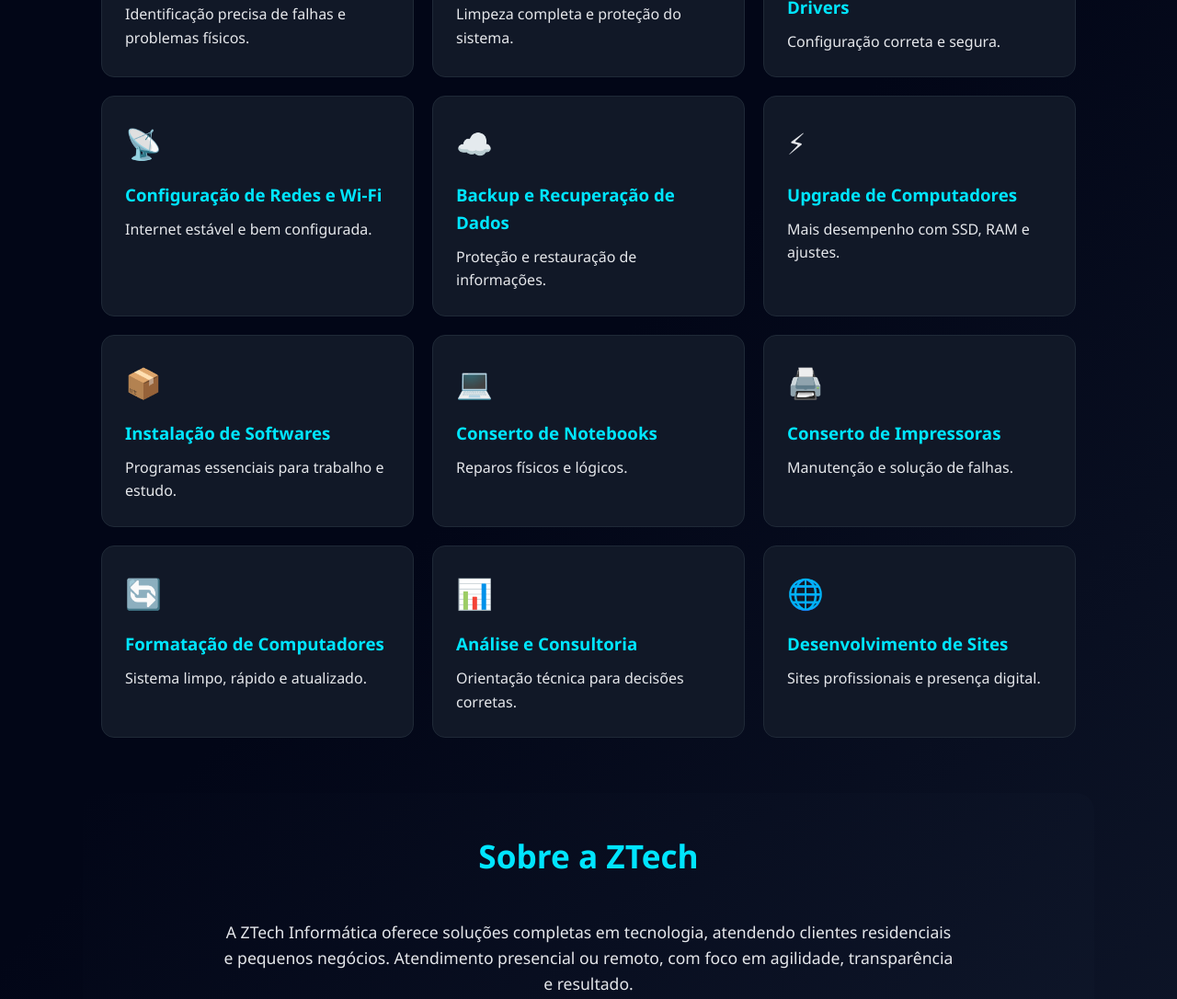
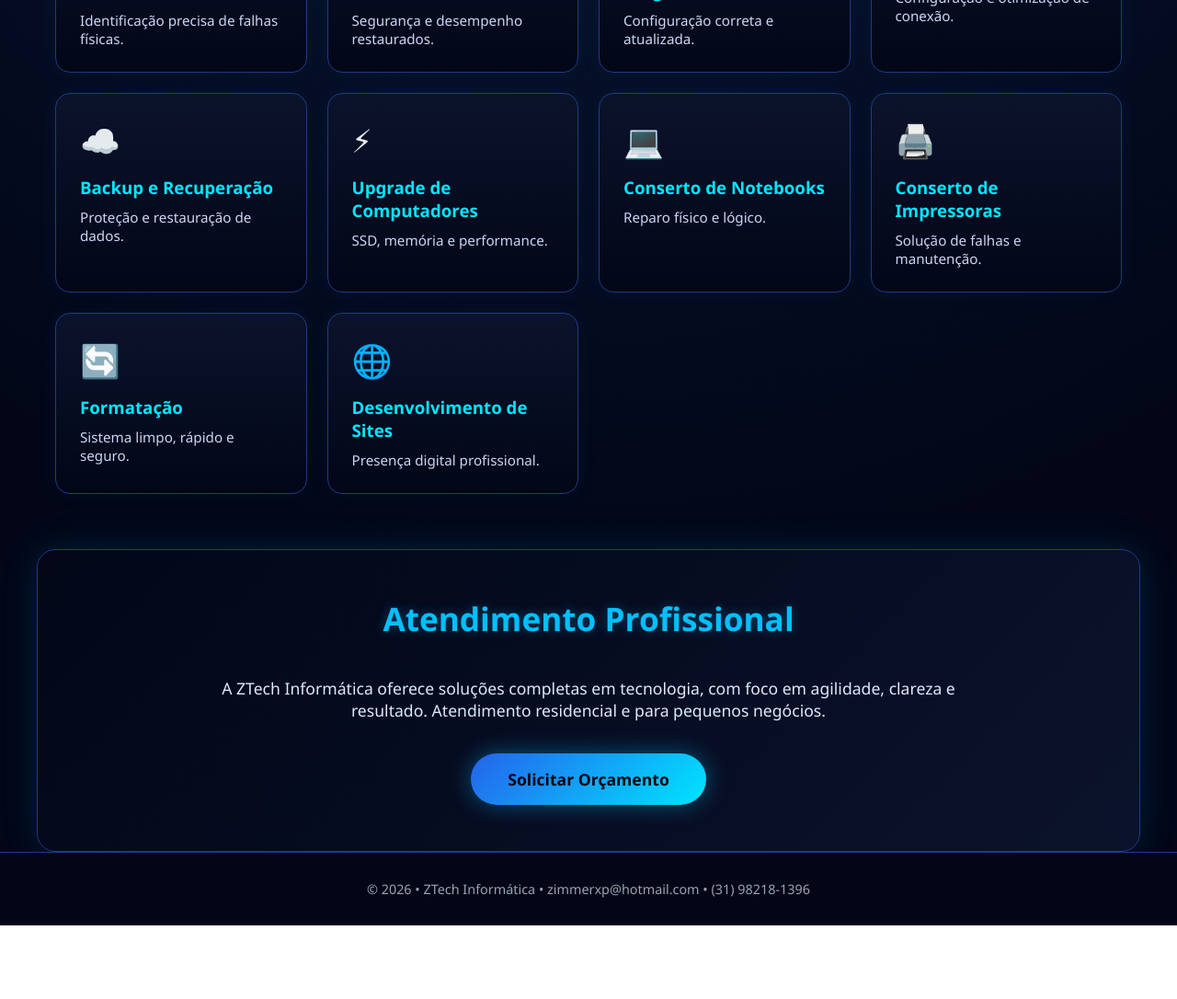
Before and after one commit to zimmerxp/ztech.website, a website: page index.html in a window 1280 px wide. Shown: the part 563-1649 px from the top of the page at 92% size. After the commit the page ends 1569 px from the top, so only its background shows below. Drawn offline with Linux system fonts and the light colour scheme.

Commit message:
Refactor index.html for improved layout and styling
Updated the HTML structure and styles for the ZTech Informática website, including changes to header, services, and footer sections.

```diff
--- a/index.html
+++ b/index.html
@@ -1,16 +1,17 @@
 <!DOCTYPE html>
 <html lang="pt-BR">
 <head>
-  <meta charset="UTF-8" />
-  <meta name="viewport" content="width=device-width, initial-scale=1.0" />
-  <title>ZTech Informática | Suporte e Tecnologia</title>
+  <meta charset="UTF-8">
+  <title>ZTech Informática | Suporte Técnico</title>
+  <meta name="viewport" content="width=device-width, initial-scale=1.0">
 
   <style>
     :root {
-      --primary: #00e5ff;
-      --secondary: #7c4dff;
-      --dark: #0f172a;
-      --card: #111827;
+      --blue: #00bfff;
+      --blue-soft: #00e5ff;
+      --dark: #050b18;
+      --dark-card: #0b132b;
+      --border: #1e3a8a;
       --text: #e5e7eb;
     }
 
@@ -22,146 +23,161 @@
     }
 
     body {
-      background: linear-gradient(135deg, #020617, #020617, #0f172a);
+      background:
+        radial-gradient(circle at top, #0a1a3a, #020617 70%);
       color: var(--text);
-      line-height: 1.6;
     }
 
     header {
-      padding: 80px 20px;
+      padding: 60px 20px;
       text-align: center;
-      background: linear-gradient(135deg, var(--secondary), var(--primary));
-      color: #020617;
+      background: linear-gradient(180deg, #020617, #050b18);
+      border-bottom: 1px solid var(--border);
+    }
+
+    header img {
+      max-width: 280px;
+      margin-bottom: 20px;
     }
 
     header h1 {
-      font-size: 3rem;
+      font-size: 2.6rem;
+      color: var(--blue-soft);
       margin-bottom: 10px;
     }
 
     header p {
-      font-size: 1.2rem;
-      font-weight: 500;
+      font-size: 1.1rem;
+      color: #c7d2fe;
     }
 
     section {
+      max-width: 1200px;
+      margin: auto;
       padding: 60px 20px;
-      max-width: 1100px;
-      margin: auto;
     }
 
     h2 {
       text-align: center;
       font-size: 2.2rem;
+      color: var(--blue);
       margin-bottom: 40px;
-      color: var(--primary);
+      text-shadow: 0 0 12px rgba(0,191,255,.3);
     }
 
     .services {
       display: grid;
       grid-template-columns: repeat(auto-fit, minmax(260px, 1fr));
-      gap: 20px;
+      gap: 22px;
     }
 
     .card {
-      background: var(--card);
-      padding: 25px;
-      border-radius: 14px;
-      border: 1px solid #1f2937;
-      transition: transform 0.3s, box-shadow 0.3s;
+      background: linear-gradient(180deg, #0b132b, #020617);
+      border: 1px solid var(--border);
+      border-radius: 16px;
+      padding: 26px;
+      transition: all .3s ease;
+      box-shadow: 0 0 25px rgba(0,191,255,0.05);
     }
 
     .card:hover {
       transform: translateY(-6px);
-      box-shadow: 0 0 25px rgba(0,229,255,0.15);
+      box-shadow: 0 0 35px rgba(0,191,255,0.25);
     }
 
     .card span {
-      font-size: 2rem;
+      font-size: 2.2rem;
     }
 
     .card h3 {
       margin: 15px 0 10px;
-      color: var(--primary);
+      color: var(--blue-soft);
     }
 
-    .about {
-      background: linear-gradient(135deg, #020617, #0f172a);
-      border-radius: 20px;
-      padding: 40px;
-      text-align: center;
+    .card p {
+      color: #cbd5f5;
+      font-size: 0.95rem;
     }
 
-    .about p {
+    .highlight {
+      background: linear-gradient(135deg, #020617, #0b132b);
+      border: 1px solid var(--border);
+      border-radius: 20px;
+      padding: 50px 30px;
+      text-align: center;
+      box-shadow: 0 0 40px rgba(0,191,255,.15);
+    }
+
+    .highlight p {
       max-width: 800px;
       margin: auto;
       font-size: 1.1rem;
+      color: #dbeafe;
     }
 
     .cta {
-      text-align: center;
-      margin-top: 40px;
+      margin-top: 35px;
     }
 
     .cta a {
       display: inline-block;
-      padding: 15px 35px;
-      border-radius: 30px;
-      background: linear-gradient(135deg, var(--secondary), var(--primary));
+      padding: 16px 40px;
+      border-radius: 40px;
+      background: linear-gradient(135deg, #2563eb, #00e5ff);
       color: #020617;
       font-weight: bold;
       text-decoration: none;
       font-size: 1.1rem;
-      transition: transform 0.3s;
+      box-shadow: 0 0 25px rgba(0,191,255,.4);
+      transition: transform .3s ease;
     }
 
     .cta a:hover {
-      transform: scale(1.05);
+      transform: scale(1.06);
     }
 
     footer {
       text-align: center;
       padding: 30px 20px;
-      border-top: 1px solid #1f2937;
-      margin-top: 60px;
+      border-top: 1px solid var(--border);
+      color: #9ca3af;
       font-size: 0.9rem;
-      color: #9ca3af;
+      background: #020617;
     }
   </style>
 </head>
 <body>
 
 <header>
+  <img src="assets/logo-ztech.png" alt="ZTech Informática">
   <h1>ZTech Informática</h1>
-    <p>Suporte Técnico • Tecnologia • Soluções Digitais</p>
+  <p>Manutenção • Formatação • Suporte Técnico em Geral</p>
+  <p>Atendimento presencial ou remoto</p>
 </header>
 
 <section>
   <h2>Serviços</h2>
 
   <div class="services">
-      <div class="card"><span>🧠</span><h3>Diagnóstico de Hardware</h3><p>Identificação precisa de falhas e problemas físicos.</p></div>
-      <div class="card"><span>🛡️</span><h3>Remoção de Vírus e Malware</h3><p>Limpeza completa e proteção do sistema.</p></div>
-      <div class="card"><span>💾</span><h3>Instalação de Programas e Drivers</h3><p>Configuração correta e segura.</p></div>
-      <div class="card"><span>📡</span><h3>Configuração de Redes e Wi-Fi</h3><p>Internet estável e bem configurada.</p></div>
-      <div class="card"><span>☁️</span><h3>Backup e Recuperação de Dados</h3><p>Proteção e restauração de informações.</p></div>
-      <div class="card"><span>⚡</span><h3>Upgrade de Computadores</h3><p>Mais desempenho com SSD, RAM e ajustes.</p></div>
-      <div class="card"><span>📦</span><h3>Instalação de Softwares</h3><p>Programas essenciais para trabalho e estudo.</p></div>
-      <div class="card"><span>💻</span><h3>Conserto de Notebooks</h3><p>Reparos físicos e lógicos.</p></div>
-      <div class="card"><span>🖨️</span><h3>Conserto de Impressoras</h3><p>Manutenção e solução de falhas.</p></div>
-      <div class="card"><span>🔄</span><h3>Formatação de Computadores</h3><p>Sistema limpo, rápido e atualizado.</p></div>
-      <div class="card"><span>📊</span><h3>Análise e Consultoria</h3><p>Orientação técnica para decisões corretas.</p></div>
-      <div class="card"><span>🌐</span><h3>Desenvolvimento de Sites</h3><p>Sites profissionais e presença digital.</p></div>
+    <div class="card"><span>🧠</span><h3>Diagnóstico de Hardware</h3><p>Identificação precisa de falhas físicas.</p></div>
+    <div class="card"><span>🛡️</span><h3>Remoção de Vírus e Malware</h3><p>Segurança e desempenho restaurados.</p></div>
+    <div class="card"><span>💾</span><h3>Instalação de Programas e Drivers</h3><p>Configuração correta e atualizada.</p></div>
+    <div class="card"><span>📡</span><h3>Redes e Wi-Fi</h3><p>Configuração e otimização de conexão.</p></div>
+    <div class="card"><span>☁️</span><h3>Backup e Recuperação</h3><p>Proteção e restauração de dados.</p></div>
+    <div class="card"><span>⚡</span><h3>Upgrade de Computadores</h3><p>SSD, memória e performance.</p></div>
+    <div class="card"><span>💻</span><h3>Conserto de Notebooks</h3><p>Reparo físico e lógico.</p></div>
+    <div class="card"><span>🖨️</span><h3>Conserto de Impressoras</h3><p>Solução de falhas e manutenção.</p></div>
+    <div class="card"><span>🔄</span><h3>Formatação</h3><p>Sistema limpo, rápido e seguro.</p></div>
+    <div class="card"><span>🌐</span><h3>Desenvolvimento de Sites</h3><p>Presença digital profissional.</p></div>
   </div>
 </section>
 
-  <section class="about">
-    <h2>Sobre a ZTech</h2>
+<section class="highlight">
+  <h2>Atendimento Profissional</h2>
   <p>
     A ZTech Informática oferece soluções completas em tecnologia,
-      atendendo clientes residenciais e pequenos negócios.
-      Atendimento presencial ou remoto, com foco em agilidade,
-      transparência e resultado.
+    com foco em agilidade, clareza e resultado.
+    Atendimento residencial e para pequenos negócios.
   </p>
 
   <div class="cta">
@@ -170,7 +186,7 @@
 </section>
 
 <footer>
-    © 2026 • ZTech Informática • zimmerxp@hotmail.com
+  © 2026 • ZTech Informática • zimmerxp@hotmail.com • (31) 98218-1396
 </footer>
 
 </body>
```
Lines whose indentation alone changed are shown as unchanged.
